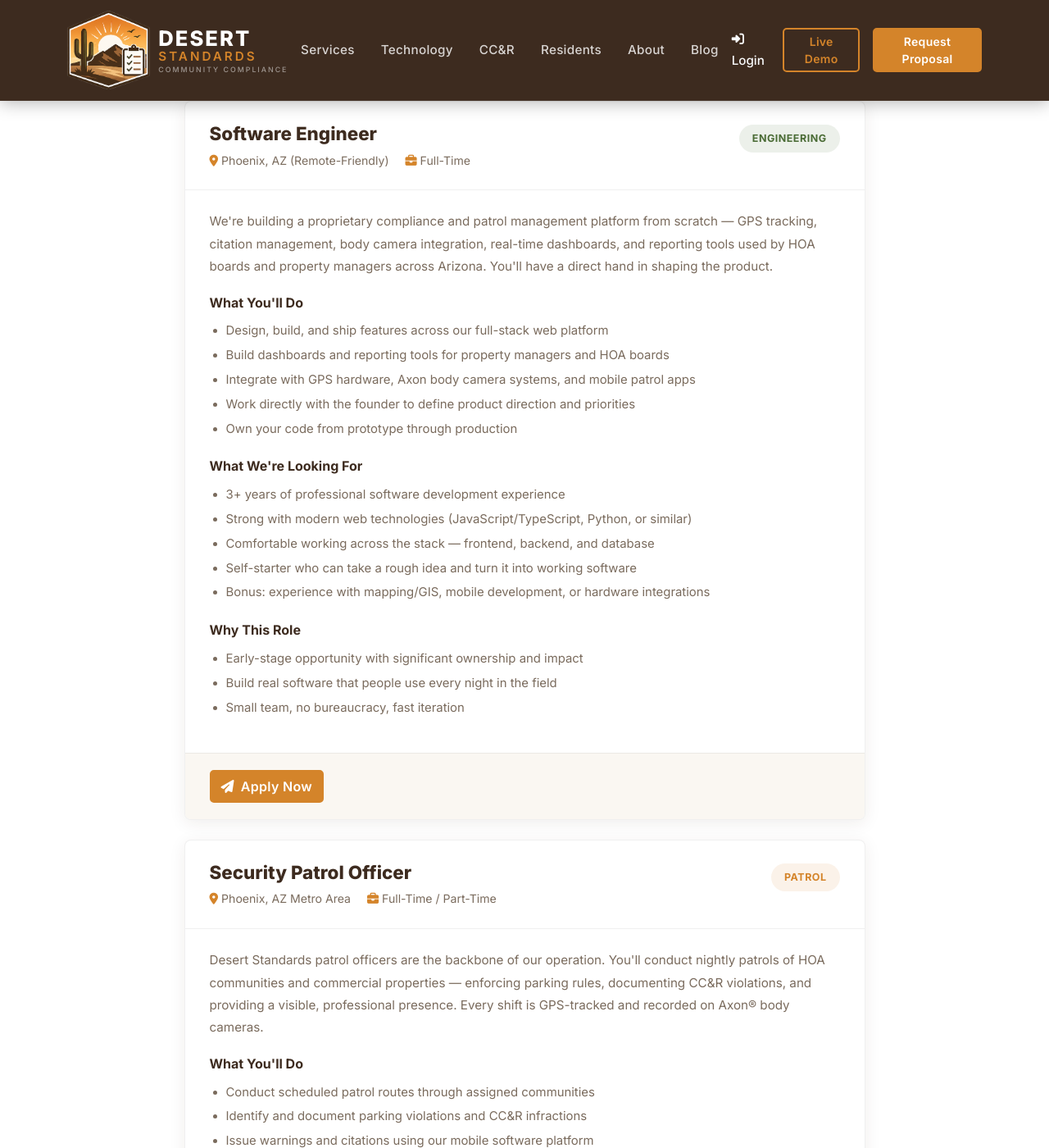
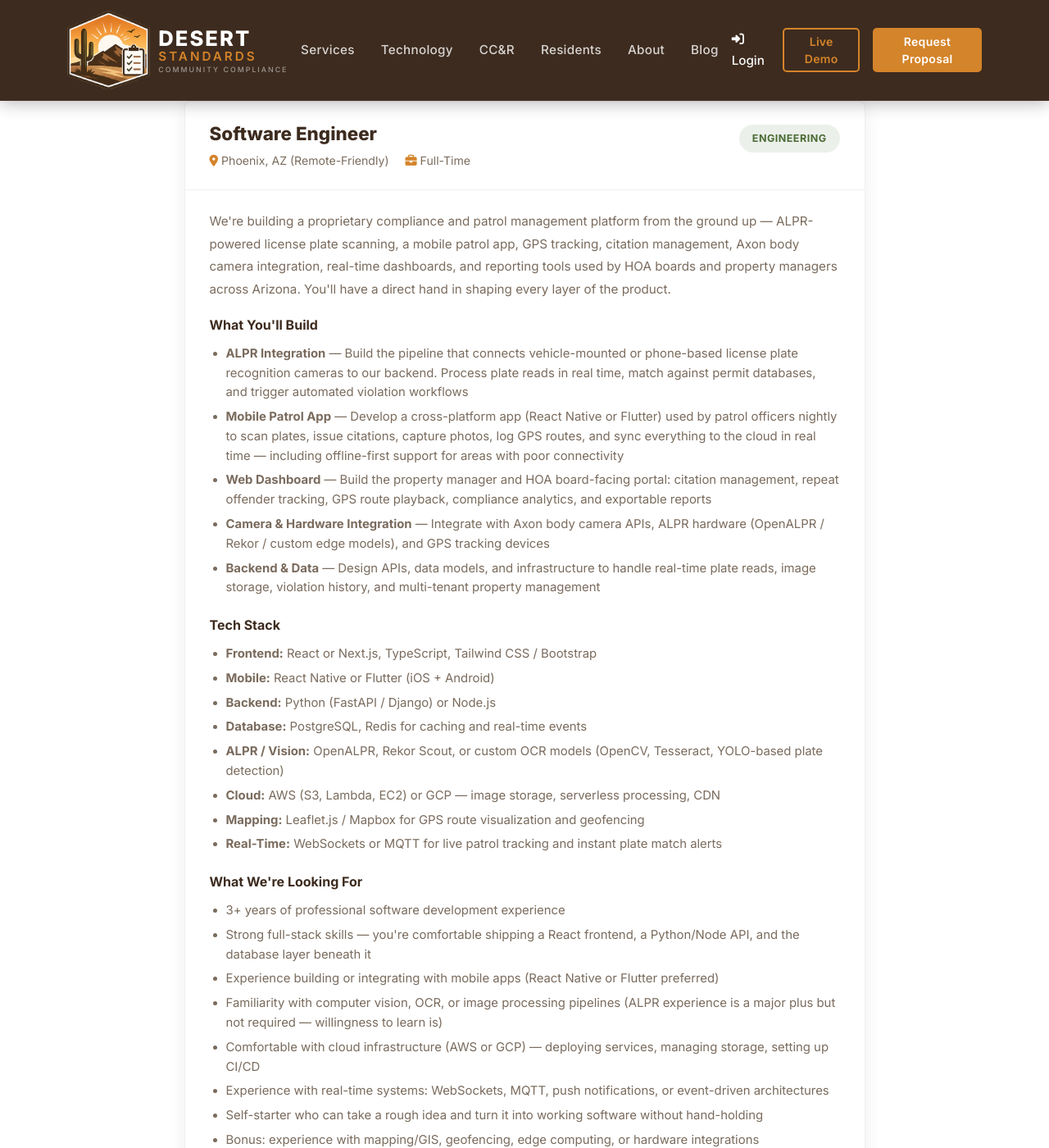
Before and after one commit to bauerjj/parking, a Jekyll site: the page built from careers/index.html, in a window 1280 px wide and 1400 px high, scrolled down 485 px. Shown: the whole window at 82% size. Built offline with Jekyll 4.4.1, drawn with Linux system fonts in a browser that asks for light colours; some of the changed text lies outside the part shown.

Commit message:
Update Software Engineer role with ALPR and mobile app requirements
Detailed tech stack (React Native/Flutter, Python/Node, PostgreSQL,
OpenALPR/Rekor, AWS, WebSockets/MQTT) and specific responsibilities
for ALPR integration, mobile patrol app, web dashboard, and
camera/hardware integrations.

Co-Authored-By: Claude Opus 4.6 <noreply@anthropic.com>

```diff
--- a/careers/index.html
+++ b/careers/index.html
@@ -43,31 +43,47 @@ seo_description: "Desert Standards is hiring in Phoenix, AZ. Open positions for
           </div>
 
           <div class="job-body">
-            <p>We're building a proprietary compliance and patrol management platform from scratch — GPS tracking, citation management, body camera integration, real-time dashboards, and reporting tools used by HOA boards and property managers across Arizona. You'll have a direct hand in shaping the product.</p>
+            <p>We're building a proprietary compliance and patrol management platform from the ground up — ALPR-powered license plate scanning, a mobile patrol app, GPS tracking, citation management, Axon body camera integration, real-time dashboards, and reporting tools used by HOA boards and property managers across Arizona. You'll have a direct hand in shaping every layer of the product.</p>
 
-            <h5>What You'll Do</h5>
+            <h5>What You'll Build</h5>
             <ul>
-              <li>Design, build, and ship features across our full-stack web platform</li>
-              <li>Build dashboards and reporting tools for property managers and HOA boards</li>
-              <li>Integrate with GPS hardware, Axon body camera systems, and mobile patrol apps</li>
-              <li>Work directly with the founder to define product direction and priorities</li>
-              <li>Own your code from prototype through production</li>
+              <li><strong>ALPR Integration</strong> — Build the pipeline that connects vehicle-mounted or phone-based license plate recognition cameras to our backend. Process plate reads in real time, match against permit databases, and trigger automated violation workflows</li>
+              <li><strong>Mobile Patrol App</strong> — Develop a cross-platform app (React Native or Flutter) used by patrol officers nightly to scan plates, issue citations, capture photos, log GPS routes, and sync everything to the cloud in real time — including offline-first support for areas with poor connectivity</li>
+              <li><strong>Web Dashboard</strong> — Build the property manager and HOA board-facing portal: citation management, repeat offender tracking, GPS route playback, compliance analytics, and exportable reports</li>
+              <li><strong>Camera &amp; Hardware Integration</strong> — Integrate with Axon body camera APIs, ALPR hardware (OpenALPR / Rekor / custom edge models), and GPS tracking devices</li>
+              <li><strong>Backend &amp; Data</strong> — Design APIs, data models, and infrastructure to handle real-time plate reads, image storage, violation history, and multi-tenant property management</li>
+            </ul>
+
+            <h5>Tech Stack</h5>
+            <ul>
+              <li><strong>Frontend:</strong> React or Next.js, TypeScript, Tailwind CSS / Bootstrap</li>
+              <li><strong>Mobile:</strong> React Native or Flutter (iOS + Android)</li>
+              <li><strong>Backend:</strong> Python (FastAPI / Django) or Node.js</li>
+              <li><strong>Database:</strong> PostgreSQL, Redis for caching and real-time events</li>
+              <li><strong>ALPR / Vision:</strong> OpenALPR, Rekor Scout, or custom OCR models (OpenCV, Tesseract, YOLO-based plate detection)</li>
+              <li><strong>Cloud:</strong> AWS (S3, Lambda, EC2) or GCP — image storage, serverless processing, CDN</li>
+              <li><strong>Mapping:</strong> Leaflet.js / Mapbox for GPS route visualization and geofencing</li>
+              <li><strong>Real-Time:</strong> WebSockets or MQTT for live patrol tracking and instant plate match alerts</li>
             </ul>
 
             <h5>What We're Looking For</h5>
             <ul>
               <li>3+ years of professional software development experience</li>
-              <li>Strong with modern web technologies (JavaScript/TypeScript, Python, or similar)</li>
-              <li>Comfortable working across the stack — frontend, backend, and database</li>
-              <li>Self-starter who can take a rough idea and turn it into working software</li>
-              <li>Bonus: experience with mapping/GIS, mobile development, or hardware integrations</li>
+              <li>Strong full-stack skills — you're comfortable shipping a React frontend, a Python/Node API, and the database layer beneath it</li>
+              <li>Experience building or integrating with mobile apps (React Native or Flutter preferred)</li>
+              <li>Familiarity with computer vision, OCR, or image processing pipelines (ALPR experience is a major plus but not required — willingness to learn is)</li>
+              <li>Comfortable with cloud infrastructure (AWS or GCP) — deploying services, managing storage, setting up CI/CD</li>
+              <li>Experience with real-time systems: WebSockets, MQTT, push notifications, or event-driven architectures</li>
+              <li>Self-starter who can take a rough idea and turn it into working software without hand-holding</li>
+              <li>Bonus: experience with mapping/GIS, geofencing, edge computing, or hardware integrations</li>
             </ul>
 
             <h5>Why This Role</h5>
             <ul>
-              <li>Early-stage opportunity with significant ownership and impact</li>
-              <li>Build real software that people use every night in the field</li>
-              <li>Small team, no bureaucracy, fast iteration</li>
+              <li>Early-stage opportunity with significant ownership — you'll architect systems from scratch, not maintain someone else's code</li>
+              <li>Build real software that patrol officers use every night in the field and property managers rely on every morning</li>
+              <li>Work on a genuinely interesting technical problem: real-time ALPR + mobile + cloud in a domain most engineers haven't touched</li>
+              <li>Small team, no bureaucracy, fast iteration — your code ships this week, not next quarter</li>
             </ul>
           </div>
 
```
